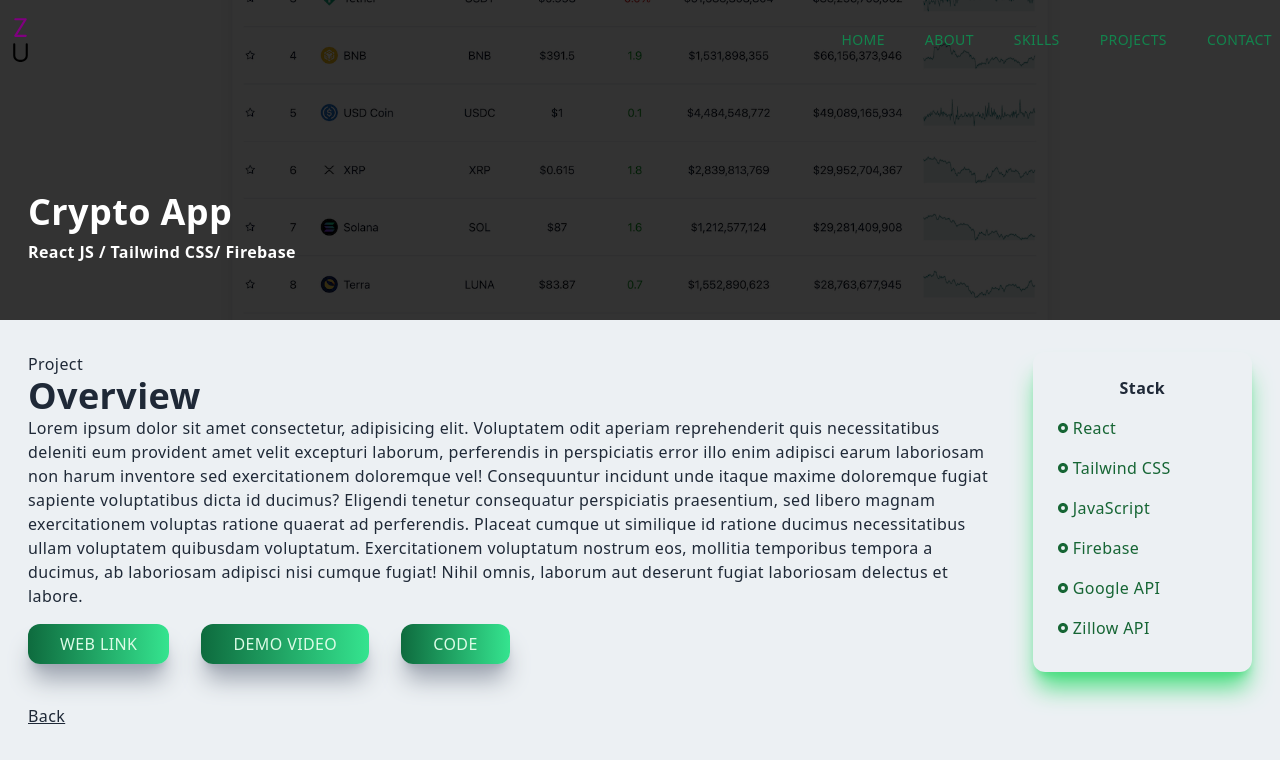
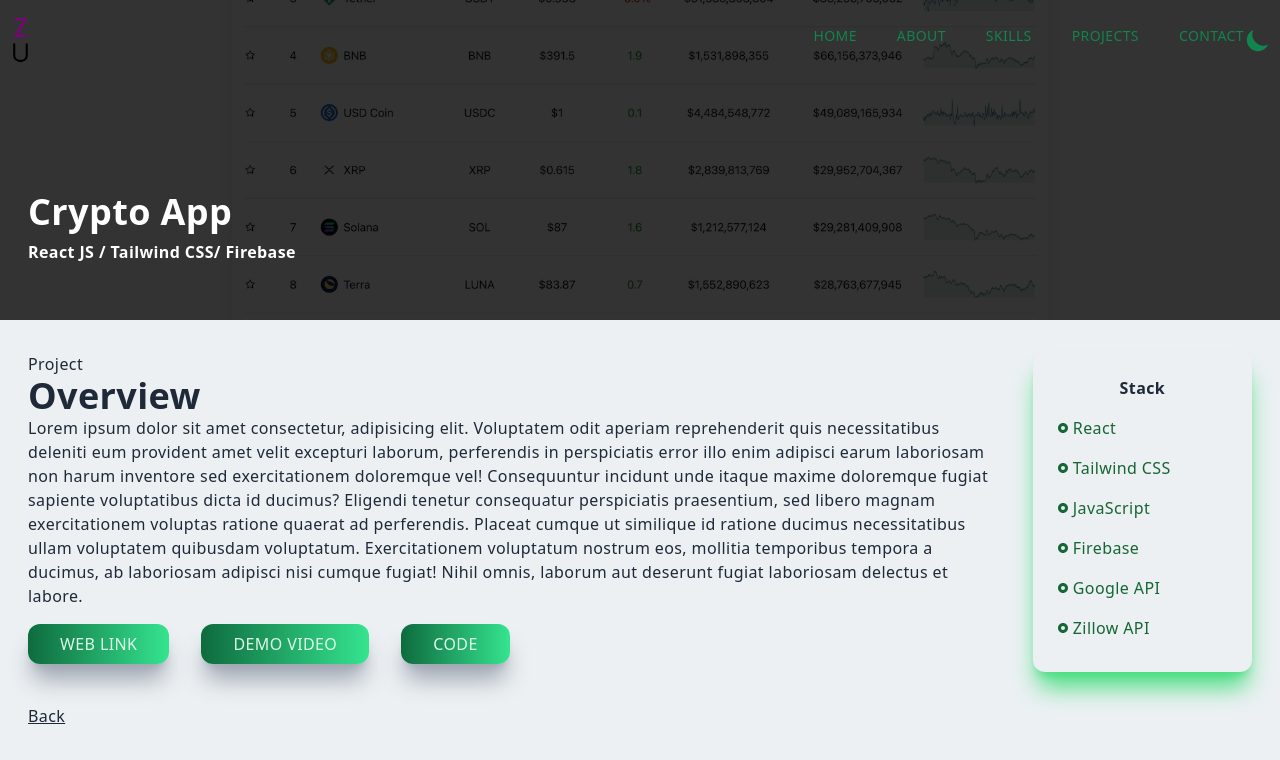
Before and after one commit to Zidan2k9/ulabdeen-nextjs-portfolio, a Next.js app: page /crypto_app in a window 1280 px wide. Shown: the top 760 px of the page. Built offline with nearby package versions, Linux system fonts and the light colour scheme.

Commit message:
Implemented a dark mode, replace greens with whites in dark mode

```diff
--- a/components/Navbar.jsx
+++ b/components/Navbar.jsx
@@ -1,6 +1,8 @@
 import Image from "next/image";
 import Link from "next/link";
 import React, { useState, useEffect } from "react";
+import { useTheme } from "next-themes";
+import { MoonIcon, SunIcon } from "@heroicons/react/solid";
 import { AiOutlineClose, AiOutlineMail, AiOutlineMenu } from "react-icons/ai";
 import { FaGithub, FaLinkedinIn } from "react-icons/fa";
 import { BsFillPersonLinesFill } from "react-icons/bs";
@@ -8,6 +10,37 @@
 import { useRouter } from "next/router";
 
 const Navbar = () => {
+  const { systemTheme, theme, setTheme } = useTheme();
+  const [mounted, setMounted] = useState(false);
+
+  useEffect(() => {
+    setMounted(true);
+  }, []);
+
+  const renderThemeChanger = () => {
+    if (!mounted) return null;
+
+    const currentTheme = theme === "system" ? systemTheme : theme;
+
+    if (currentTheme === "dark") {
+      return (
+        <SunIcon
+          className="w-7 h-7"
+          role="button"
+          onClick={() => setTheme("light")}
+        />
+      );
+    } else {
+      return (
+        <MoonIcon
+          className="w-7 h-7"
+          role="button"
+          onClick={() => setTheme("dark")}
+        />
+      );
+    }
+  };
+
   const [nav, setNav] = useState(false);
   const [shadow, setShadow] = useState(false);
   const [navBg, setNavBg] = useState("#ecf0f3");
@@ -81,6 +114,7 @@
                 Contact
               </li>
             </Link>
+            {renderThemeChanger()}
           </ul>
           <div onClick={handleNav} className="md:hidden">
             <AiOutlineMenu size={25} />
@@ -149,6 +183,7 @@
                   Contact
                 </li>
               </Link>
+              {renderThemeChanger()}
             </ul>
             <div className="pt-40">
               <p className="uppercase tracking-widest text-[#5651e5]">
--- a/package.json
+++ b/package.json
@@ -9,9 +9,11 @@
     "lint": "next lint"
   },
   "dependencies": {
+    "@heroicons/react": "^1.0.6",
     "@sendgrid/mail": "^7.7.0",
     "axios": "^0.27.2",
     "next": "12.1.6",
+    "next-themes": "^0.2.0",
     "nodemailer": "^6.7.6",
     "react": "18.2.0",
     "react-dom": "18.2.0",
--- a/pages/_app.js
+++ b/pages/_app.js
@@ -1,11 +1,14 @@
 import Navbar from "../components/Navbar";
 import "../styles/globals.css";
+import { ThemeProvider } from "next-themes";
 
 function MyApp({ Component, pageProps }) {
   return (
     <>
-      <Navbar />
-      <Component {...pageProps} />
+      <ThemeProvider enableSystem={true} attribute="class">
+        <Navbar />
+        <Component {...pageProps} />
+      </ThemeProvider>
     </>
   );
 }
--- a/styles/globals.css
+++ b/styles/globals.css
@@ -8,7 +8,7 @@
 
 @layer base {
   body {
-    @apply bg-[#ecf0f3] text-[#1f2937] tracking-wide;
+    @apply bg-[#ecf0f3] text-[#1f2937] tracking-wide dark:bg-gray-900 dark:text-gray-100;
   }
 
   h1,
--- a/tailwind.config.js
+++ b/tailwind.config.js
@@ -4,6 +4,7 @@
     "./pages/**/*.{js,ts,jsx,tsx}",
     "./components/**/*.{js,ts,jsx,tsx}",
   ],
+  darkMode: "class",
   theme: {
     extend: {
       colors: {
```
Also changed, not shown: 1 other file (tests, documents, lock files or other folders).
